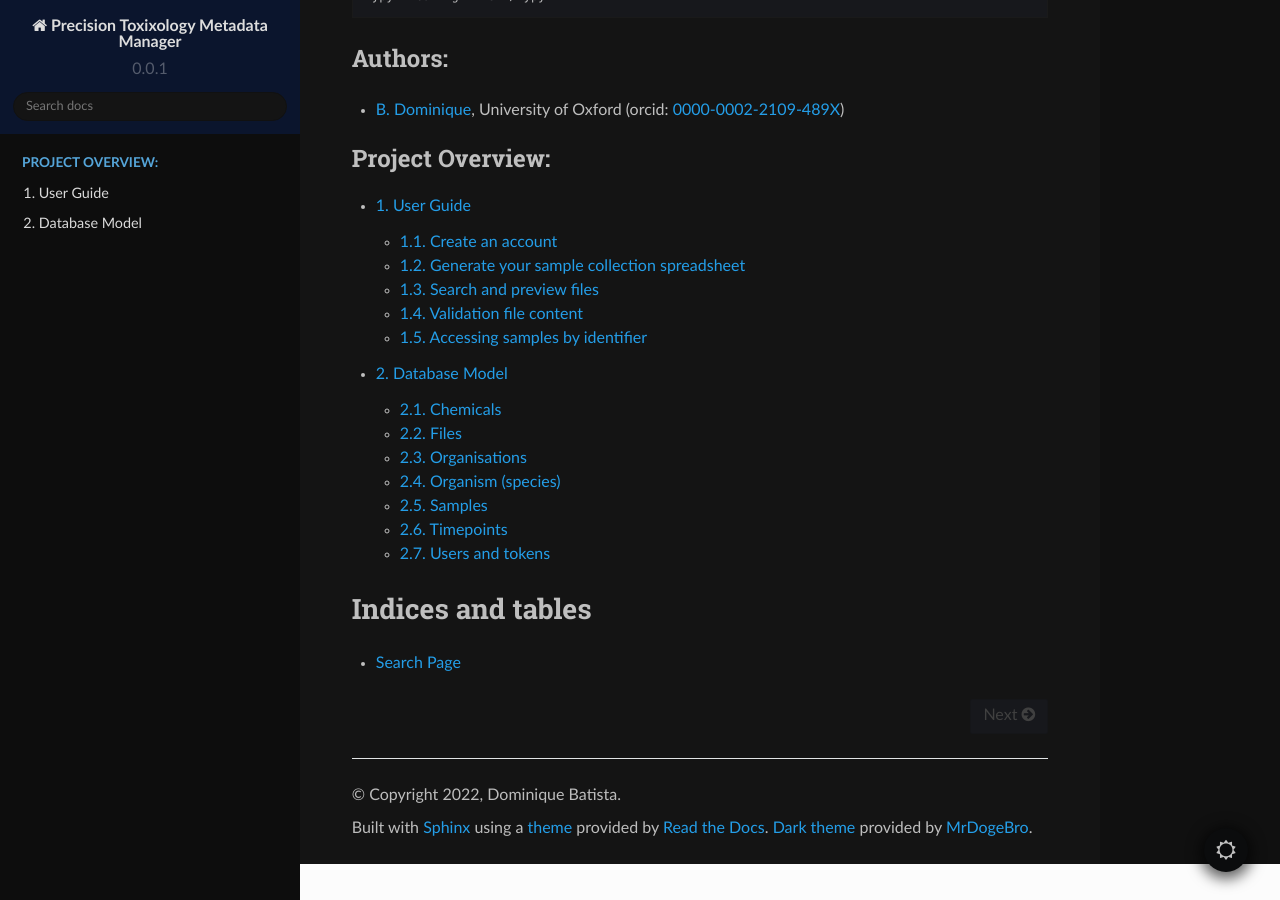
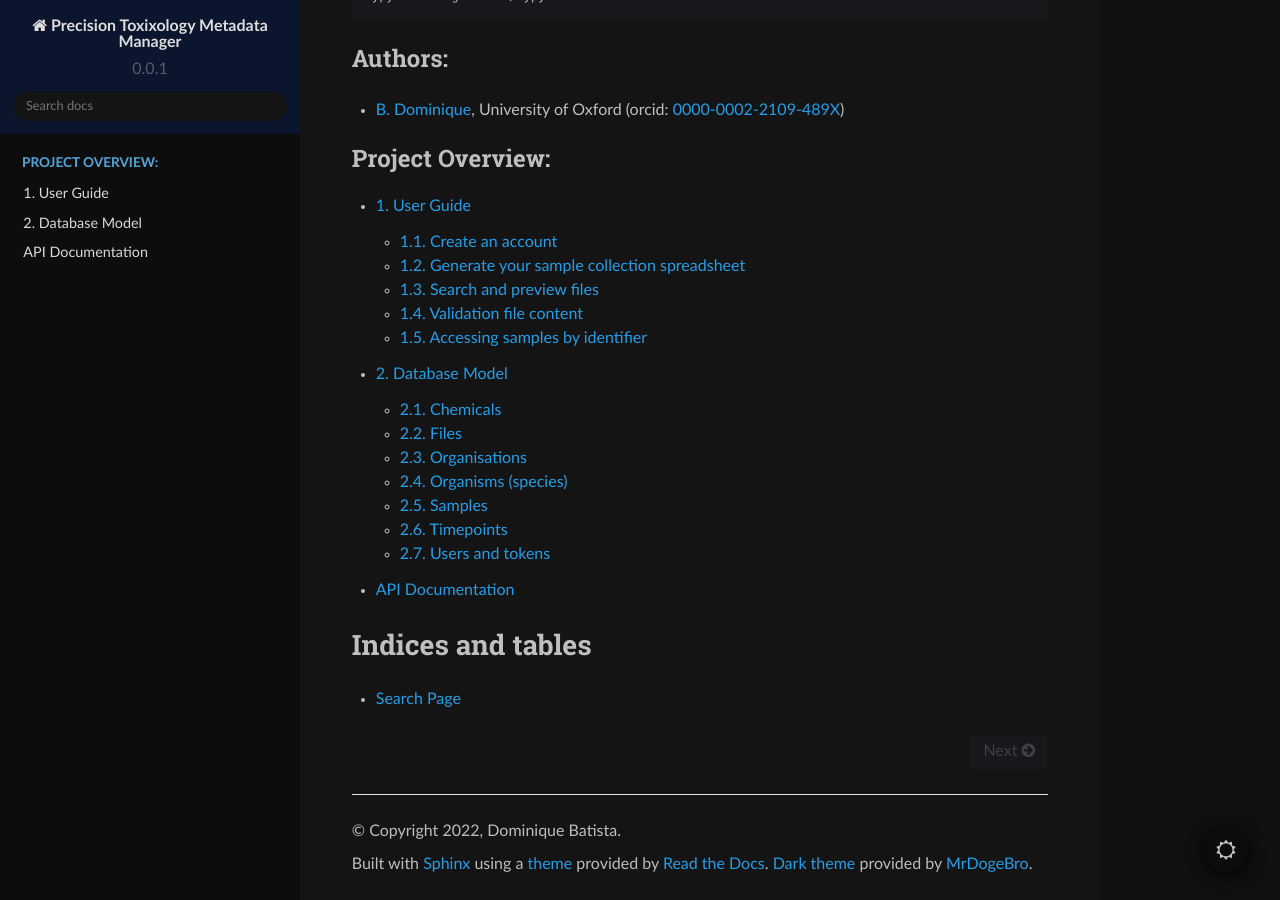
Before and after one commit to precisiontox/ptox-metadata-manager, a Sphinx documentation site: the page built from docs/source/index.rst, in a window 1280 px wide and 900 px high, scrolled down 3657 px. Built offline with Sphinx 7.4.7 and the Read the Docs theme 2.0.0, drawn with Linux system fonts in a browser that asks for light colours.

Commit message:
forgot some doc files

```diff
--- a/docs/source/index.rst
+++ b/docs/source/index.rst
@@ -3,12 +3,13 @@ Welcome to Precision Toxixology Metadata Manager's documentation!
 .. mdinclude:: ../../README.md
 
 .. toctree::
-   :maxdepth: 3
-   :caption: Project Overview:
-   :numbered:
+    :maxdepth: 3
+    :caption: Project Overview:
+    :numbered:
 
-   user_guide
-   ptmd/models/index
+    user_guide
+    ptmd/models/index
+    API Documentation <https://pretox.isa-tools.org/apidocs/>
 
 
 
--- a/docs/source/ptmd/models/index.rst
+++ b/docs/source/ptmd/models/index.rst
@@ -35,9 +35,9 @@ Database Model
     :inherited-members:
 
 
--------------------
- Organism (species)
--------------------
+--------------------
+ Organisms (species)
+--------------------
 .. automodule:: ptmd.database.models.organism
     :members:
     :undoc-members:
--- a/docs/source/user_guide.rst
+++ b/docs/source/user_guide.rst
@@ -215,7 +215,7 @@ shipping date and the "Received" status.
 Accessing samples by identifier
 --------------------------------------
 Once the administrators at Birmingham receive the samples, they will mark the file has received through the admin interface.
-This will extract the samples data from the file and store them in the database and make them available through the
+This will extract the samples metadata from the spreadsheet, store them in the database and make them available through the
 Rest API. Login in the ReST API will provide an JSON Web Token (jwt) that you can use to authenticate yourself.
 Once logged in, you will be able to access these samples by identifiers using the following endpoint:
 
```
